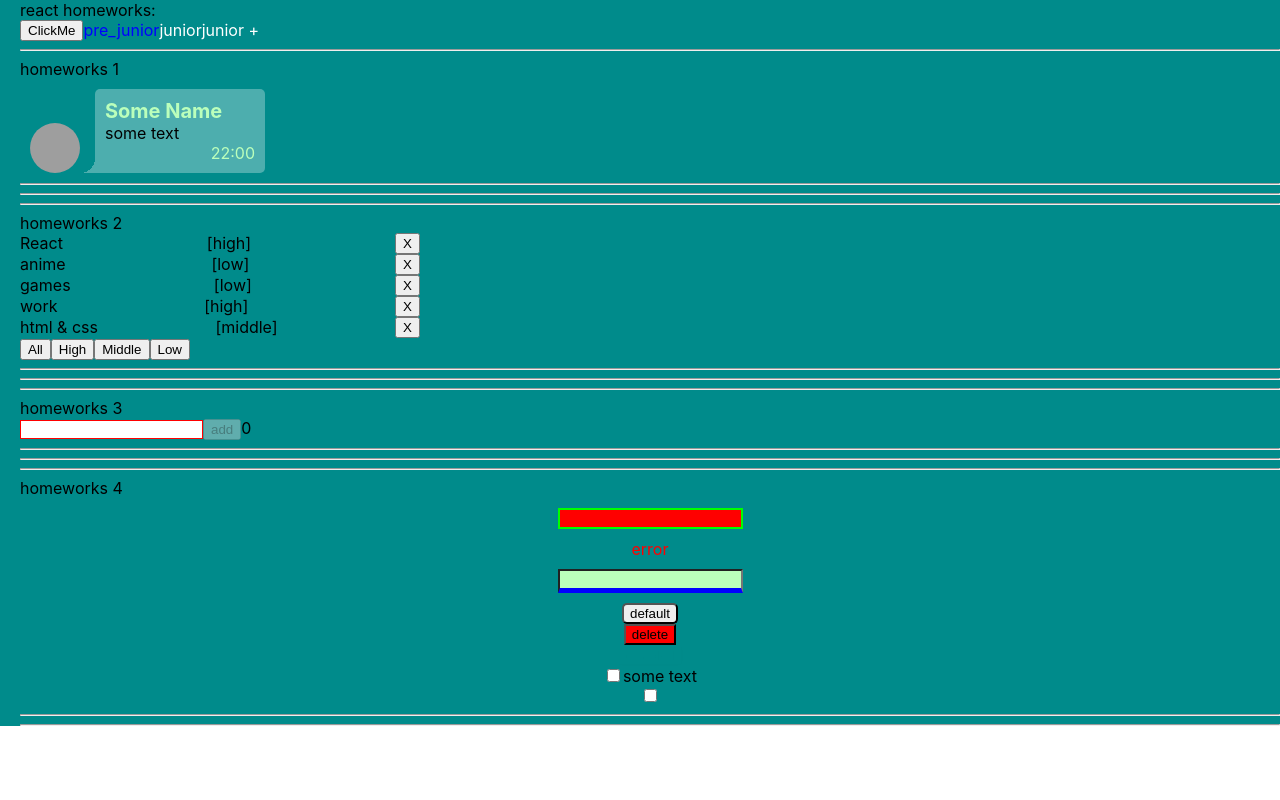
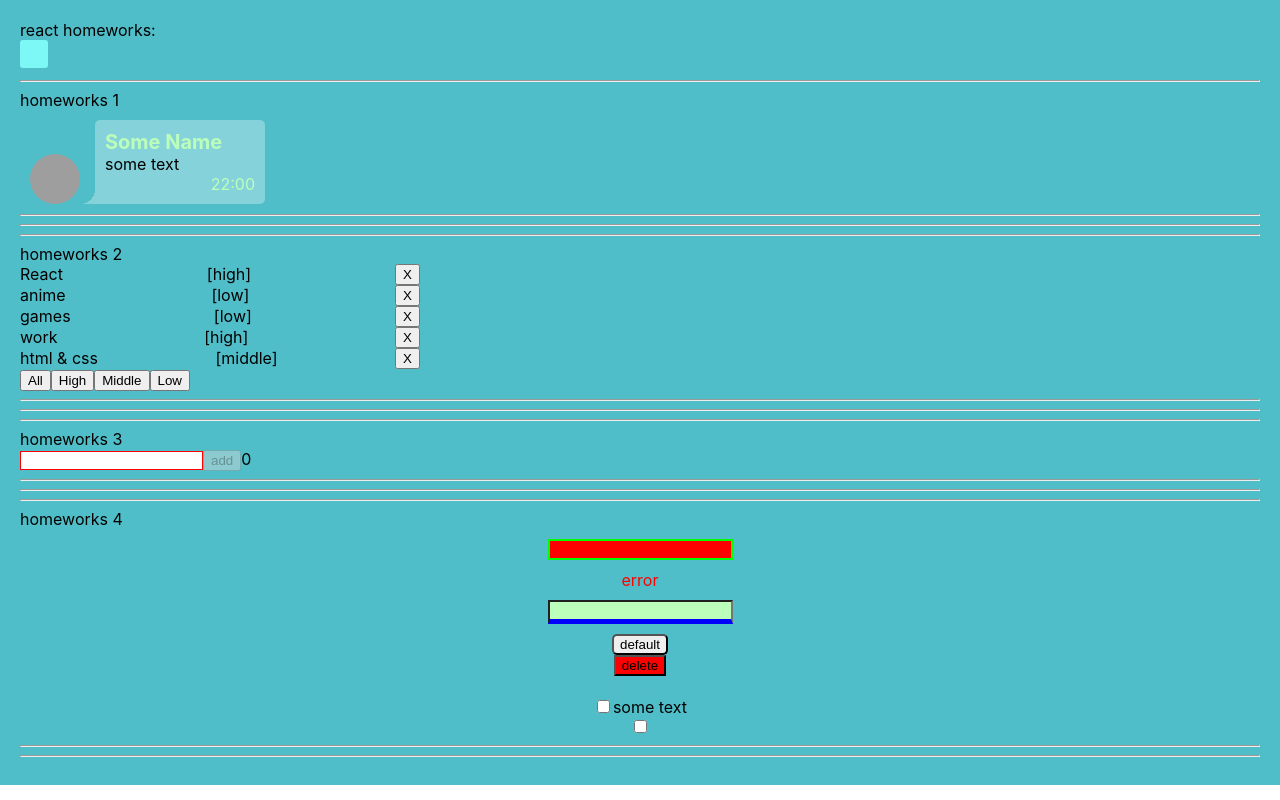
Before and after one commit to Peleka/homeworks-ignat, a React (Create React App) app: page /#/pre-junior in a window 1280 px wide. Built offline with nearby package versions, Linux system fonts and the light colour scheme; grey boxes are pictures that could not be loaded.

Commit message:
fix navigation hover

```diff
--- a/src/p1-main/m1-ui/u1-app/App.module.css
+++ b/src/p1-main/m1-ui/u1-app/App.module.css
@@ -1,5 +1,4 @@
 .App {
-    background: darkcyan;
-    padding-left: 20px;
-
+    background: #50bec9;
+    padding: 20px;
 }
--- a/src/p2-homeworks/h1/Message.tsx
+++ b/src/p2-homeworks/h1/Message.tsx
@@ -11,7 +11,7 @@ type MessageType = {
 function Message(props: MessageType) {
     return (
         <div className={s.wrapper}>
-                <img src={props.avatar} alt={'avatar'} className={s.avatar}/>
+            <img src={props.avatar} alt={'avatar'} className={s.avatar}/>
 
             <div className={s.angle}/>
             <div className={s.message}>
--- a/src/p2-homeworks/h2/Affairs.module.css
+++ b/src/p2-homeworks/h2/Affairs.module.css
@@ -3,10 +3,10 @@
 }
 
 .affairs {
-    width:400px ;
+    width: 400px;
 }
 
 .affair {
     display: flex;
-justify-content: space-between;
+    justify-content: space-between;
 }
--- a/src/p2-homeworks/h2/HW2.tsx
+++ b/src/p2-homeworks/h2/HW2.tsx
@@ -4,9 +4,9 @@ import Affairs from './Affairs'
 // types
 export type AffairPriorityType = 'high' | 'low' | 'middle'
 export type AffairType = {
-  _id: number
-  name: string
-  priority: AffairPriorityType
+    _id: number
+    name: string
+    priority: AffairPriorityType
 }
 export type FilterType = 'all' | AffairPriorityType
 
--- a/src/p2-homeworks/h3/Greeting.tsx
+++ b/src/p2-homeworks/h3/Greeting.tsx
@@ -7,7 +7,7 @@ type GreetingPropsType = {
     addUser: () => void // need to fix any
     error: string // need to fix any
     totalUsers: number // need to fix any
-    onKeyPressAddUser: (e:KeyboardEvent<HTMLInputElement>) => void
+    onKeyPressAddUser: (e: KeyboardEvent<HTMLInputElement>) => void
 }
 
 // презентационная компонента (для верстальщика)
--- a/src/p2-homeworks/h5/HW5.tsx
+++ b/src/p2-homeworks/h5/HW5.tsx
@@ -4,20 +4,12 @@ import Routes from './Routes'
 import {HashRouter} from "react-router-dom";
 
 function HW5() {
-    const [menuCollapsed, setMenuCollapsed] = useState<boolean>(false)
     return (
         <div>
             {/*в gh-pages лучше работает HashRouter*/}
             <HashRouter>
-
-            <Header
-                onChange={() => setMenuCollapsed(!menuCollapsed)}
-                collapsed={menuCollapsed}
-
-            />
-
-            <Routes/>
-
+                <Header/>
+                <Routes/>
             </HashRouter>
         </div>
     )
--- a/src/p2-homeworks/h5/Header.module.css
+++ b/src/p2-homeworks/h5/Header.module.css
@@ -1,12 +1,52 @@
-.item a {
-    text-decoration: none;
-    color: white;
-}
-
-.item a.active {
-    color: blue;
+.active {
+    color: bisque;
 }
 
 .wrapper {
     display: flex;
 }
+
+/* Dropdown Button */
+.dropbtn {
+    background-color: #7ef8f6;
+    color: white;
+    padding: 14px;
+    border-radius: 3px;
+    font-size: 16px;
+    border: none;
+}
+
+/* The container <div> - needed to position the dropdown content */
+.dropright {
+    position: relative;
+    display: inline-block;
+}
+
+/* Dropdown Content (Hidden by Default) */
+.dropright_content {
+    display: none;
+    position: absolute;
+    left: 27px;
+    top: 0;
+    z-index: 1;
+    height: 100%;
+    visibility: hidden;
+    transition-property: opacity, visibility; /* Важно чтобы transition применялось к обоим свойствам */
+    transition-duration: 0.2s; /* Добавляем анимацию 0.3 сек. */
+    transition-delay: 0.15s; /* Добавляем задержку в 0.15 сек. */
+}
+
+/* Links inside the dropdown */
+.dropright_content a {
+    padding: 8px 16px;
+    text-decoration: none;
+    display: block;
+}
+
+/* Show the dropdown menu on hover */
+.dropright:hover .dropright_content {
+    display: block;
+    opacity: 1; /* Показываем подменю при ховере */
+    visibility: visible;
+    transition-property: opacity, visibility;
+}
--- a/src/p2-homeworks/h5/Header.tsx
+++ b/src/p2-homeworks/h5/Header.tsx
@@ -3,31 +3,17 @@ import {NavLink} from 'react-router-dom'
 import {PATH} from './Routes'
 import s from './Header.module.css'
 
-type HeaderType = {
-    onChange: () => void
-    collapsed: boolean
-}
+export const Header = () => {
+    return (
+        <div className={s.dropright}>
+            <div className={s.dropbtn}/>
+            <div className={s.dropright_content}>
+                <div className={s.wrapper}>
+                    <NavLink to={PATH.PRE_JUNIOR} activeClassName={s.active}>pre_junior</NavLink>
+                    <NavLink to={PATH.JUNIOR} activeClassName={s.active}>junior</NavLink>
+                    <NavLink to={PATH.JUNIOR_PLUS} activeClassName={s.active}>junior+</NavLink>
+                </div>
 
-export const Header = (props: HeaderType) => {
-    return (
-        <div className={s.wrapper}>
-            <button onClick={props.onChange}>ClickMe</button>
-            {!props.collapsed && <MenuLinks/>}
-        </div>
-    )
-}
-
-function MenuLinks() {
-    return (
-        <div className={s.wrapper}>
-            <div className={s.item}>
-                <NavLink to={PATH.PRE_JUNIOR} activeClassName={s.active}>pre_junior</NavLink>
-            </div>
-            <div className={s.item}>
-                <NavLink to={PATH.JUNIOR} activeClassName={s.active}>junior</NavLink>
-            </div>
-            <div className={s.item}>
-                <NavLink to={PATH.JUNIOR_PLUS} activeClassName={s.active}>junior +</NavLink>
             </div>
         </div>
     )
```
Also changed, not shown: src/p1-main/m1-ui/u1-app/App.tsx (+0 -9 lines), src/p2-homeworks/h2/Affairs.tsx (+14 -6 lines), src/p2-homeworks/h3/GreetingContainer.tsx (+4 -4 lines).
